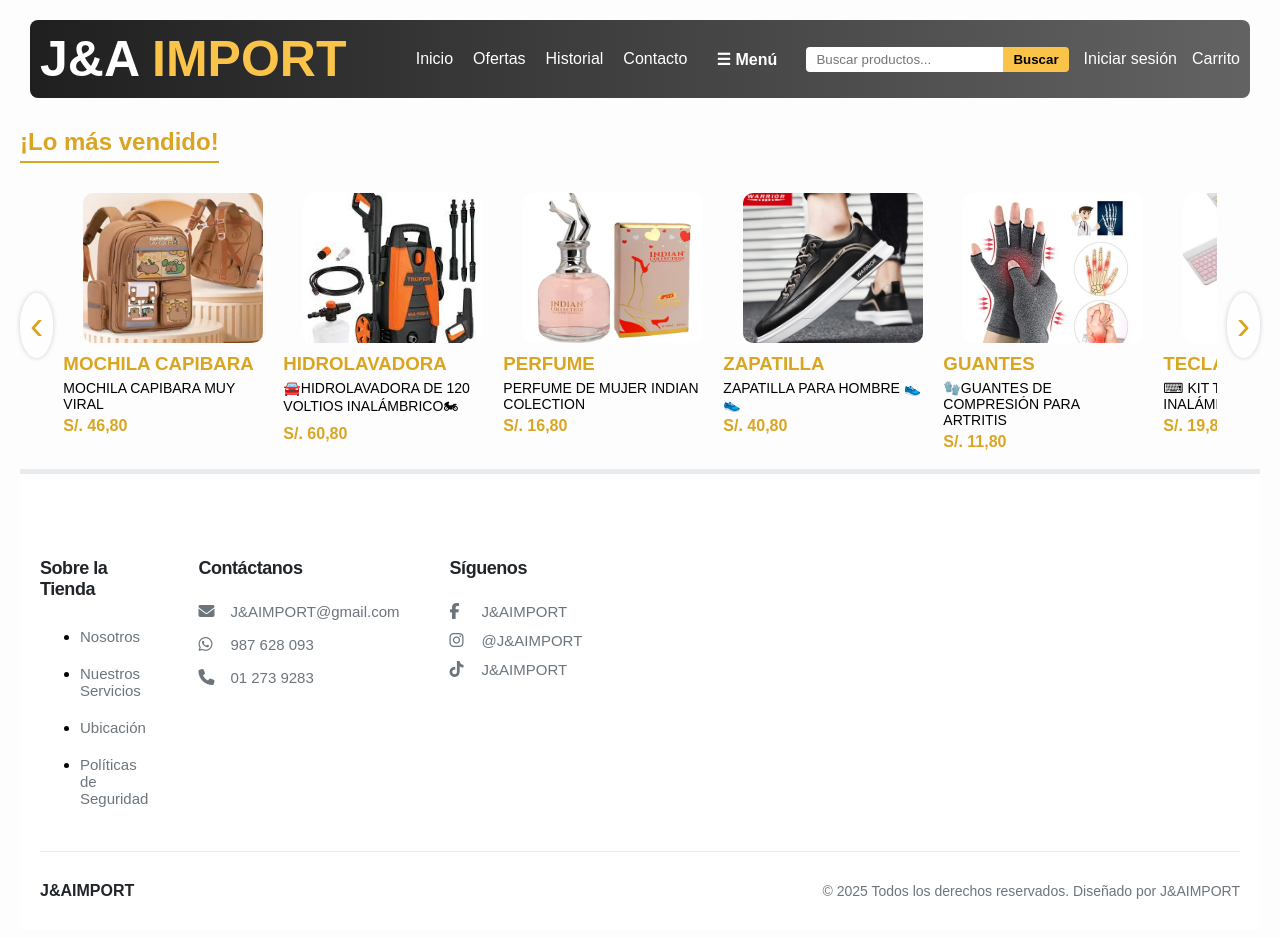
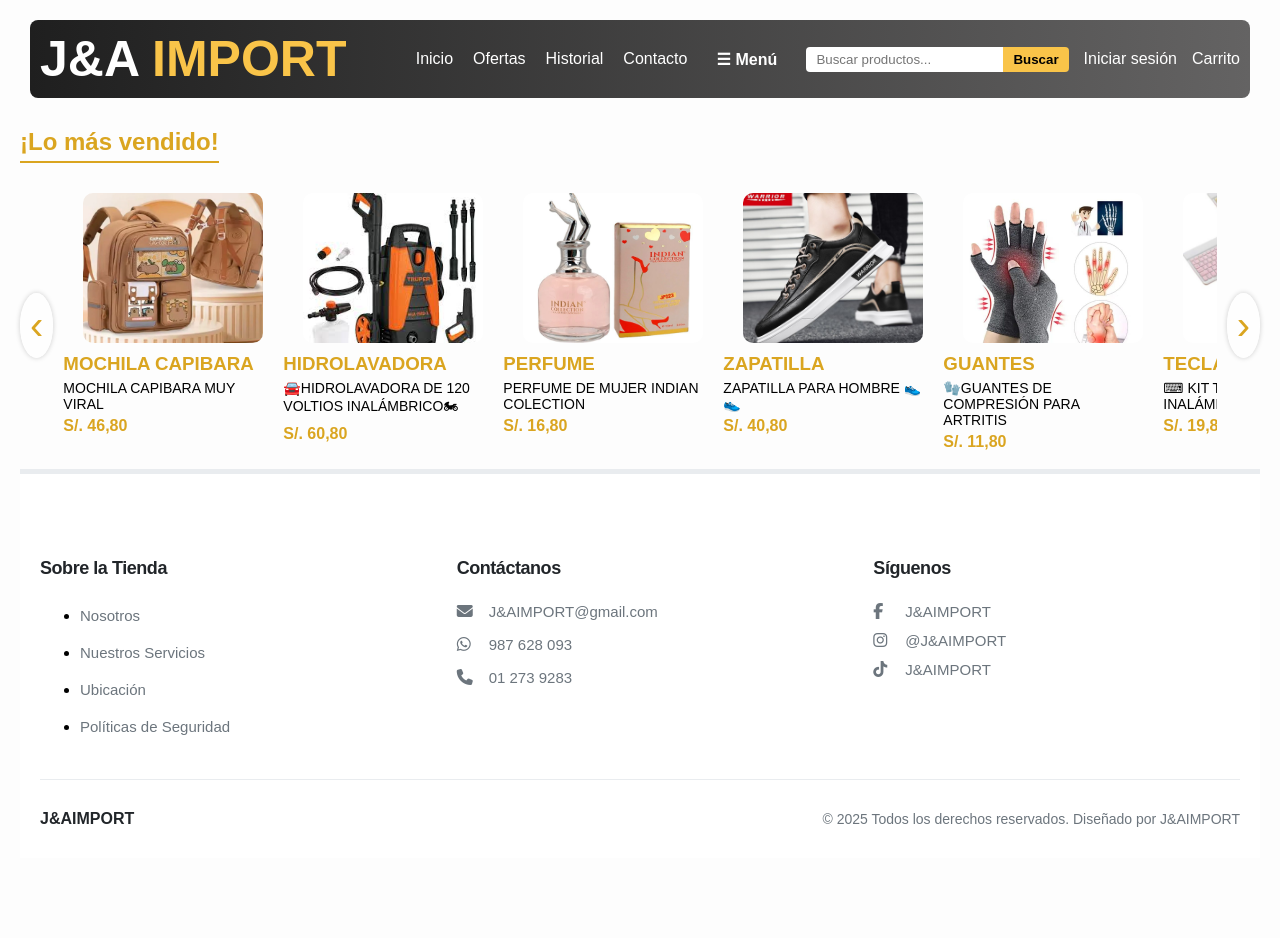
Before and after one commit to cristhian9870/proyecto-de-pag, a plain HTML site: page index.html in a window 1280 px wide. After the commit the page ends 878 px from the top, so only its background shows below. Drawn offline with Linux system fonts and the light colour scheme.

Commit message:
finl
errores en codigos

```diff
--- a/css/style-food.css
+++ b/css/style-food.css
@@ -17,7 +17,7 @@
 
 .footer-row {
     display: grid;
-    grid-template-columns: repeat(8, 1fr);
+    grid-template-columns: repeat(auto-fit, minmax(280px, 1fr));
     gap: 50px;
     margin-bottom: 24px;
 
```
